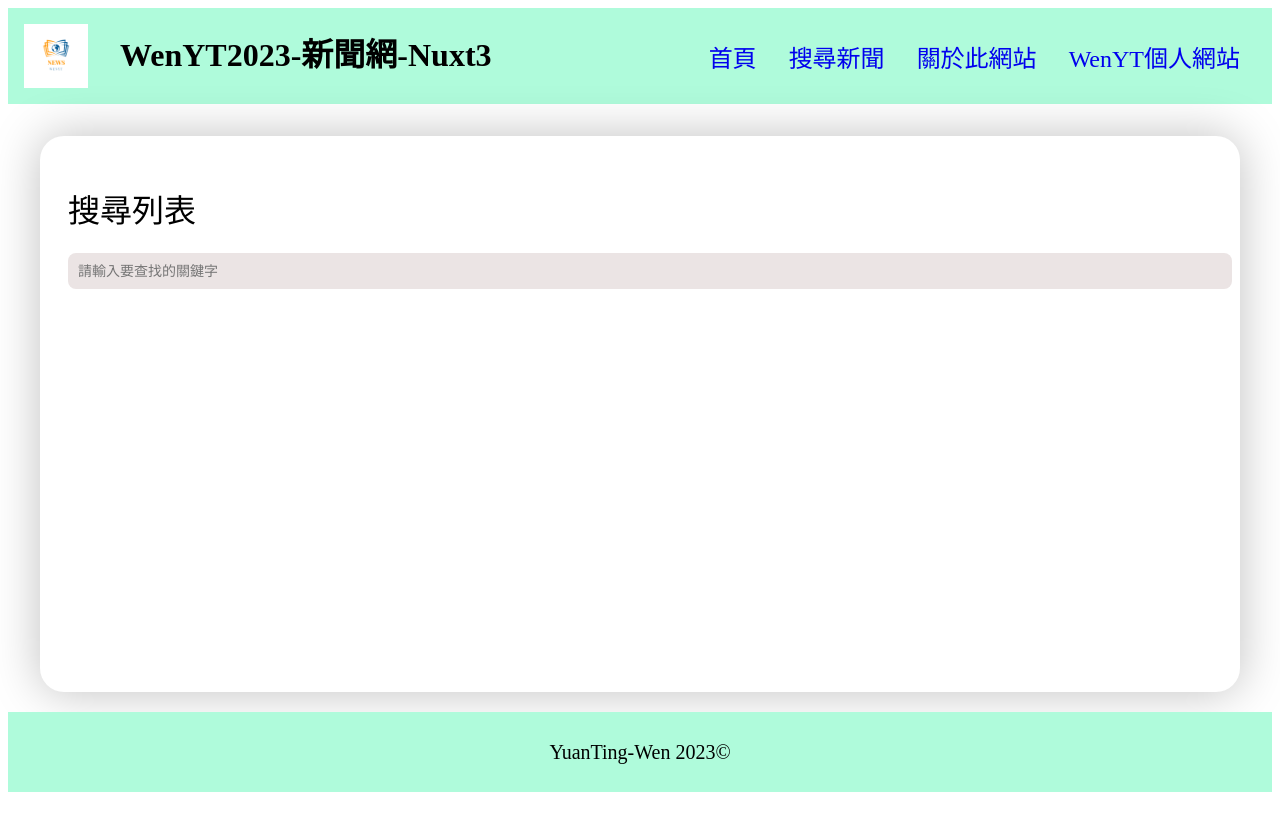
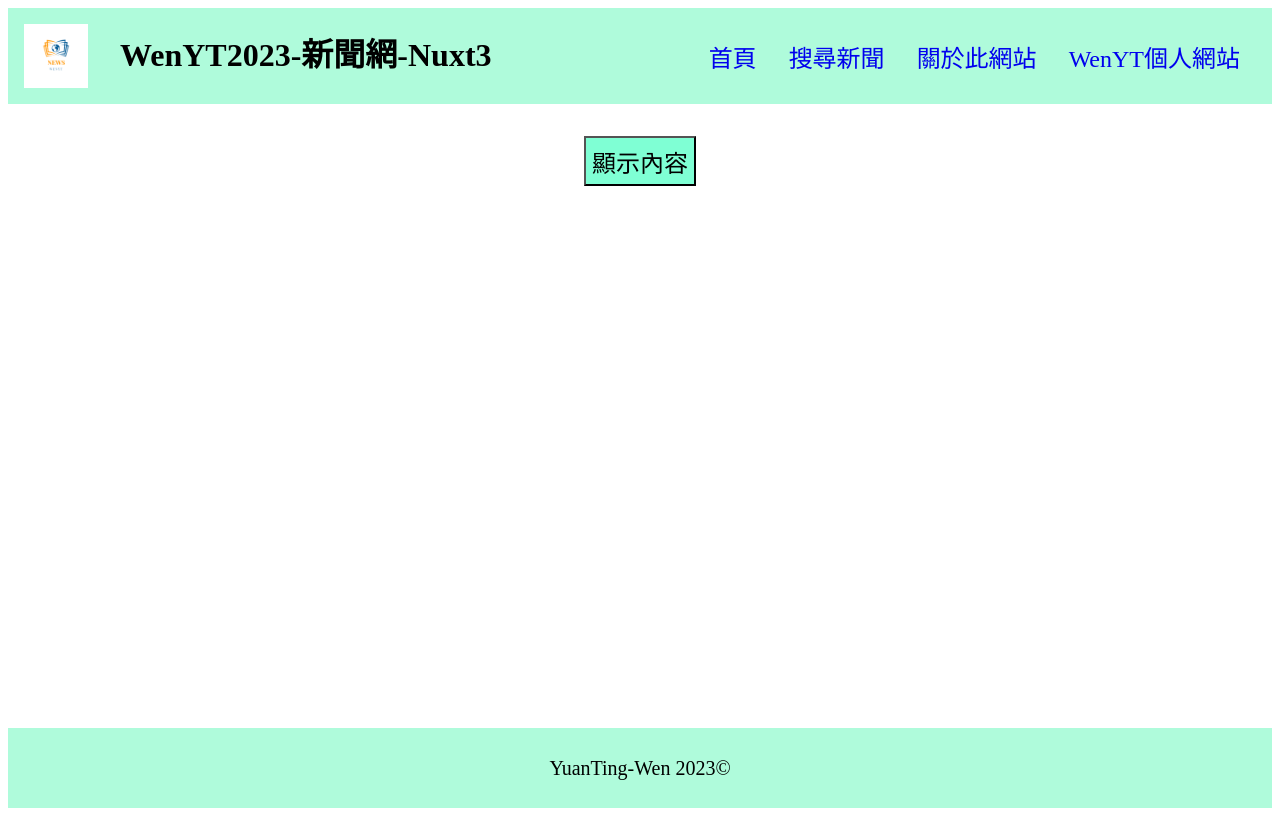
Before and after one commit to WenYuanTing/wenytNewsWebsite-nuxt.js, a Nuxt app: page /search in a window 1280 px wide. Built offline with nearby package versions, Linux system fonts and the light colour scheme.

Commit message:
add showNews Button

```diff
--- a/app.vue
+++ b/app.vue
@@ -2,8 +2,14 @@
 export default {
   data() {
     return {
+      showNews: false,
       wenYTWebSiteLink: "https://wenyt-profileweb.netlify.app/",
     };
+  },
+  methods: {
+    handleClick() {
+      this.showNews = !this.showNews;
+    },
   },
 };
 </script>
@@ -19,10 +25,18 @@ export default {
         <a href="/">首頁</a>
         <a href="/search">搜尋新聞</a>
         <a href="/about">關於此網站</a>
-        <a :href="wenYTWebSiteLink">WenYT個人網站</a>
+        <a target="_blank" :href="wenYTWebSiteLink">WenYT個人網站</a>
       </div>
     </div>
-    <div class="mainInfo"><NuxtPage /></div>
+    <div class="mainInfo" v-show="showNews">
+      <NuxtPage />
+    </div>
+    <div
+      class="buttonContainer"
+      :style="{ 'min-height': showNews ? '20vh' : '78vh' }"
+    >
+      <button @click="handleClick">{{ showNews ? "隱藏" : "顯示" }}內容</button>
+    </div>
 
     <div class="footer">YuanTing-Wen 2023©</div>
   </div>
@@ -64,4 +78,16 @@ export default {
   font-size: 1.25rem;
   min-height: 10vh;
 }
+
+.buttonContainer {
+  display: flex;
+  justify-content: center;
+  min-height: 78vh;
+}
+button {
+  max-height: 50px;
+  background-color: aquamarine;
+  font-size: 24px;
+  margin: 2rem;
+}
 </style>
```
